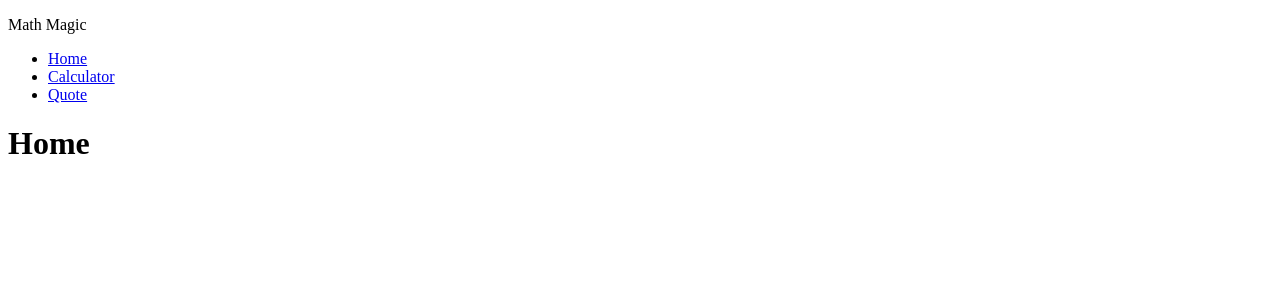
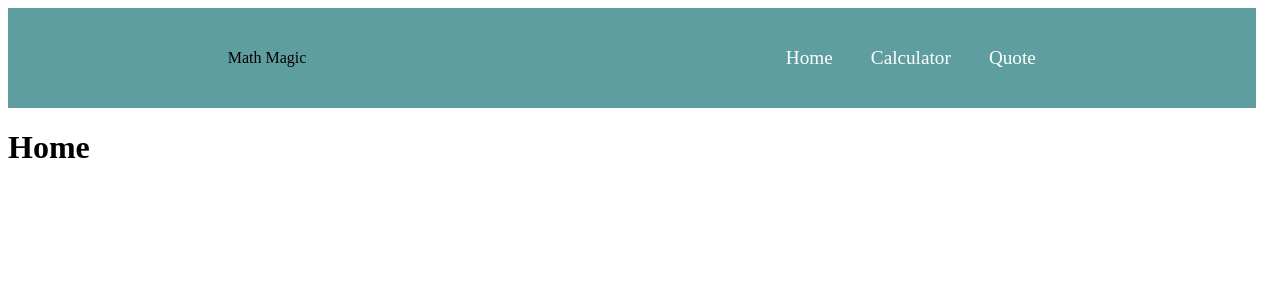
Before and after one commit to Deepakdanger/calculator, a React (Create React App) app: page / in a window 1280 px wide. Shown: the top 300 px of the page. Built offline with nearby package versions, Linux system fonts and the light colour scheme.

Commit message:
Style the navbar

```diff
--- a/src/components/app.css
+++ b/src/components/app.css
@@ -40,3 +40,26 @@
   font-size: 6rem;
   margin-right: 10px;
 }
+
+.nav1 {
+  width: 98.7%;
+  height: 100px;
+  background-color: cadetblue;
+  align-items: center;
+  display: flex;
+  justify-content: space-around;
+}
+
+
+.right {
+  display: flex;
+  justify-content: space-between;
+  width: 250px;
+  list-style-type: none;
+}
+
+.right a {
+  color: white;
+  font-size: larger;
+  text-decoration: none;
+}
```
